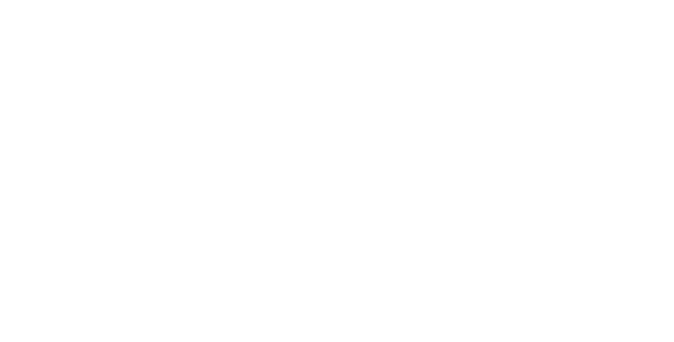
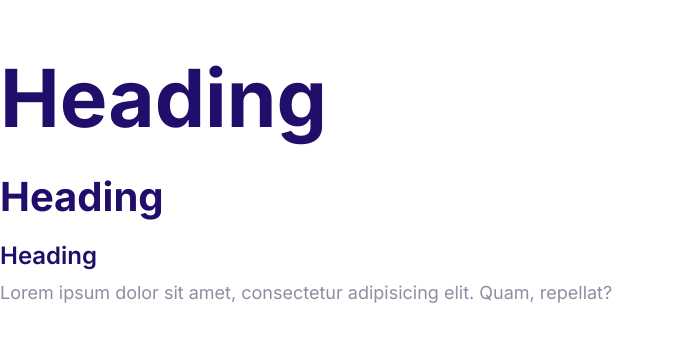
Before and after one commit to emil1129/ecm, a plain HTML site: page index.html in a window 1280 px wide. Shown: the whole page, without its empty margins (0-674 px from the left). Drawn offline with Linux system fonts and the light colour scheme.

Commit message:
Define the styles for the fonts.

```diff
--- a/css/styles.css
+++ b/css/styles.css
@@ -13,3 +13,58 @@
   --color-headings: #210e6b;
   --color-body: #918ca4;
 }
+
+/* Typhography */
+html {
+  font-size: 62.5%;
+}
+
+body {
+  color: var(--color-body);
+  font-family: Inter, Arial, Helvetica, sans-serif;
+  font-size: 2.2rem;
+  line-height: 1.5;
+}
+
+h1,
+h2,
+h3 {
+  color: var(--color-headings);
+  line-height: 1.1;
+  margin-bottom: 1rem;
+}
+
+h1 {
+  font-size: 6rem;
+}
+
+h2 {
+  font-size: 4rem;
+}
+
+h3 {
+  font-size: 3rem;
+  font-weight: 600;
+}
+
+p {
+  margin-top: 0;
+}
+
+@media screen and (min-width: 1024px) {
+  body {
+    font-size: 1.8rem;
+  }
+
+  h1 {
+    font-size: 8rem;
+  }
+
+  h2 {
+    font-size: 4rem;
+  }
+
+  h3 {
+    font-size: 2.4rem;
+  }
+}
--- a/index.html
+++ b/index.html
@@ -5,7 +5,19 @@
     <meta http-equiv="X-UA-Compatible" content="IE=edge" />
     <meta name="viewport" content="width=device-width, initial-scale=1.0" />
     <title>Emil - My first Webpage</title>
+    <link rel="preconnect" href="https://fonts.gstatic.com" />
+    <link
+      href="https://fonts.googleapis.com/css2?family=Inter:wght@300;400;500;600;700&display=swap"
+      rel="stylesheet"
+    />
     <link rel="stylesheet" href="css/styles.css" />
   </head>
-  <body></body>
+  <body>
+    <h1>Heading</h1>
+    <h2>Heading</h2>
+    <h3>Heading</h3>
+    <p>
+      Lorem ipsum dolor sit amet, consectetur adipisicing elit. Quam, repellat?
+    </p>
+  </body>
 </html>
```
